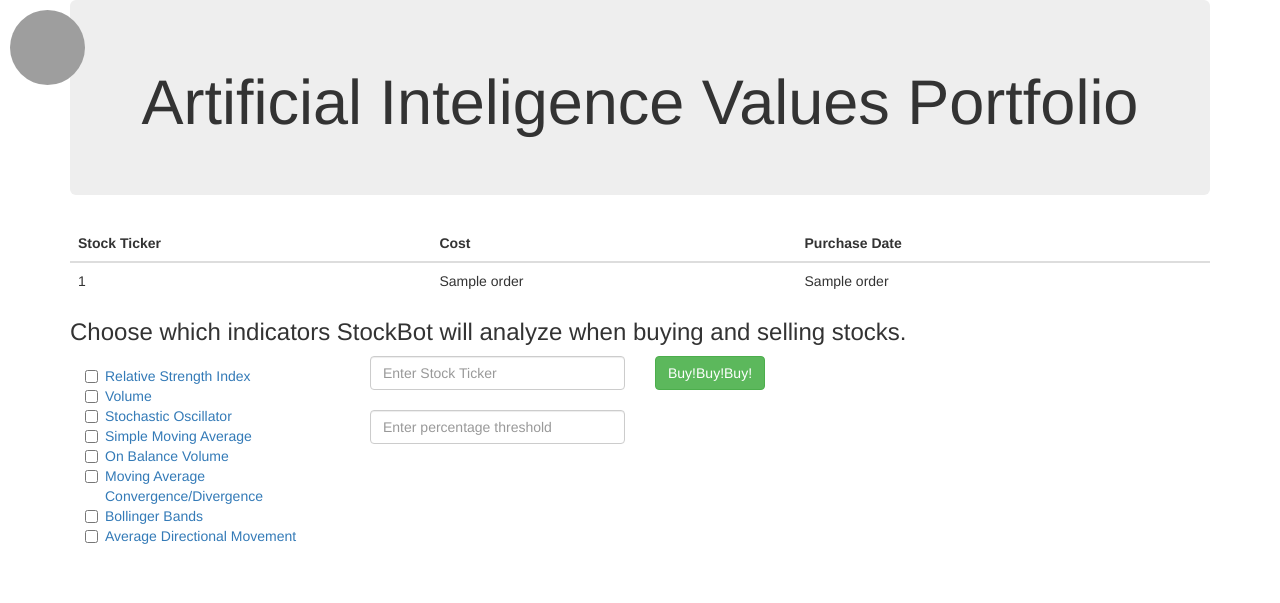
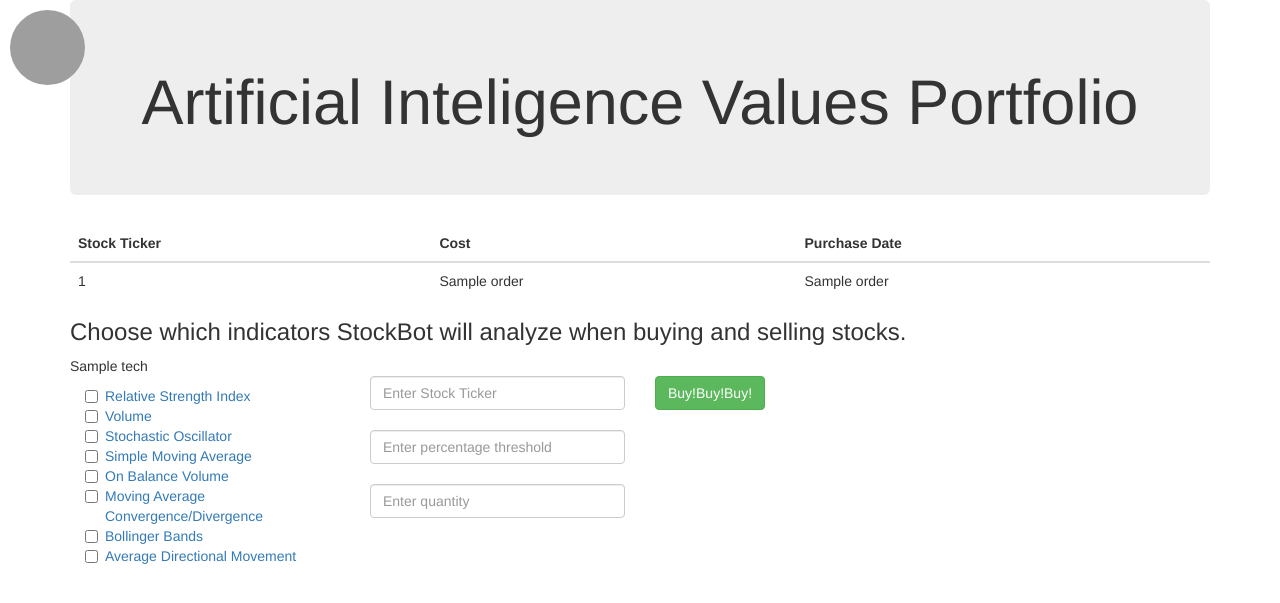
Before and after one commit to cameron-d28/Python-Trading-Bot, a Flask app: template website/templates/ai.html in a window 1280 px wide. Shown: the top 603 px of the page. Run offline with Flask 2, Linux system fonts and the light colour scheme; the template is opened without the code that fills it: most values are stand-ins (such as "Sample title", 1, 10 or a date in 2020); some libraries are stand-ins or nearby versions; grey boxes are pictures that could not be loaded.

Commit message:
mysql work

```diff
--- a/website/app.py
+++ b/website/app.py
@@ -119,30 +119,30 @@ def ai():
     if request.method == 'GET':
         return render_template('ai.html', orders = orders)
     else:
-        tech_ind_used=[]
+        tech_ind_used=""
 
         if request.form.get('rsi')==True:
-            tech_ind_used.append('rsi')
+            tech_ind_used+='rsi, '
         if request.form.get('vol')==True:
-            tech_ind_used.append('vol')
+            tech_ind_used+='vol, '
         if request.form.get('stoch_osc')==True:
-            tech_ind_used.append('stoch-osc')
+            tech_ind_used+='stoch_osc, '
         if request.form.get('sma')==True:
-            tech_ind_used.append('sma')
+            tech_ind_used+='sma, '
         if request.form.get('on_balance_vol')==True:
-            tech_ind_used.append('on_balance_vol')
+            tech_ind_used+='on_balance_vol, '
         if request.form.get('moving_avg_con')==True:
-            tech_ind_used.append('moving_avg_con')
+            tech_ind_used+='MACD, '
         if request.form.get('bol_bands')==True:
-            tech_ind_used.append('bol_bands')
+            tech_ind_used+='bol_bands, '
         if request.form.get('avg_dir_movement')==True:
-            tech_ind_used.append('avg_dir_movement')
+            tech_ind_used+='avg_dir_movement, '
 
         ticker=request.form.get('ticker')
         type=request.form.get('type')
         qty=int(request.form.get('qty'))
         # tech_inde=would have to check if each tech ind is true or not
-        percent_threshold=int(request.form.get('percent_threshold'))
+        percent_threshold=int(request.form.get('percentage'))
 
         if check_ticker(ticker) == False:
             return render_template('ai.html', orders = orders, reload=True, error='ticker')
@@ -155,10 +155,10 @@ def ai():
             #INSERT stock information into database
             query = "INSERT INTO CamEliMax_orders (ticker, type, qty, tech_indicator) VALUES (%s, %s, %s, %s)"
             #We want to put tech_ind_used in a text mySQL column
-            queryVars = (ticker, type, qty, tech_ind_used)
+            queryVars = (ticker, type, 1, tech_ind_used)
             cursor.execute(query, queryVars)
             MYSQL.connection.commit()
-            return render_template('ai.html', orders = orders, reload=True, error='none')
+            return render_template('ai.html', orders = orders, reload=True, error='none', tech=tech_ind_used)
 
 @app.route('/test', methods=['POST', 'GET'])
 def test():
--- a/website/templates/ai.html
+++ b/website/templates/ai.html
@@ -32,6 +32,7 @@
 </div>
 
 <h3>Choose which indicators StockBot will analyze when buying and selling stocks.</h3>
+{{tech}}
 
 <form method="POST" action="ai">
   <!-- tells mySQL it is a stock traded with artificial inteligence values -->
@@ -50,7 +51,8 @@
   </div>
   <div class="form-group col-md-3">
     <input type="text" class="form-control" name="ticker" placeholder="Enter Stock Ticker" required><br/>
-      <input type="text" pattern="\d+" class="form-control" name="percentage" placeholder="Enter percentage threshold" required><br/>
+    <input type="text" pattern="\d+" class="form-control" name="percentage" placeholder="Enter percentage threshold" required><br/>
+    <input type="text" pattern="\d+" class="form-control" name="qty" placeholder="Enter quantity" required><br/>
   </div>
   <div class="form-group col-md-3">
     <button type="submit" class="btn btn-success">Buy!Buy!Buy!</button>
--- a/website/templates/home.html
+++ b/website/templates/home.html
@@ -45,6 +45,10 @@
 
 <div class="container">
   <div class="row">
+    <div>
+      <h2 class="text-center">{{change}}</h2>
+      <h4 class="text-center"><a href="https://app.alpaca.markets/login">Go to Alpaca dashboard</a></h4>
+    </div>
     <div class="col-sm-4">
       <h3>Preset Values</h3>
       <p>All of our technical indicators that can trade with our preset values.</p>
```
